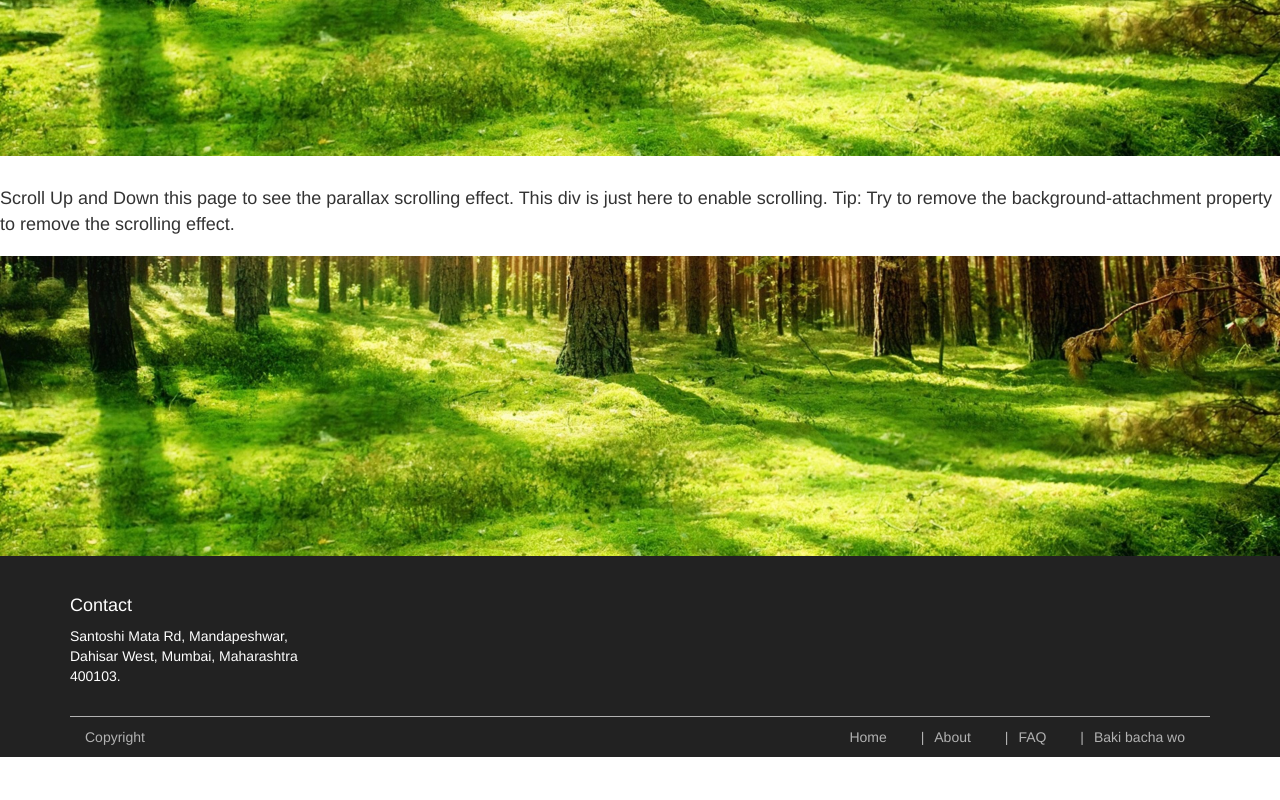
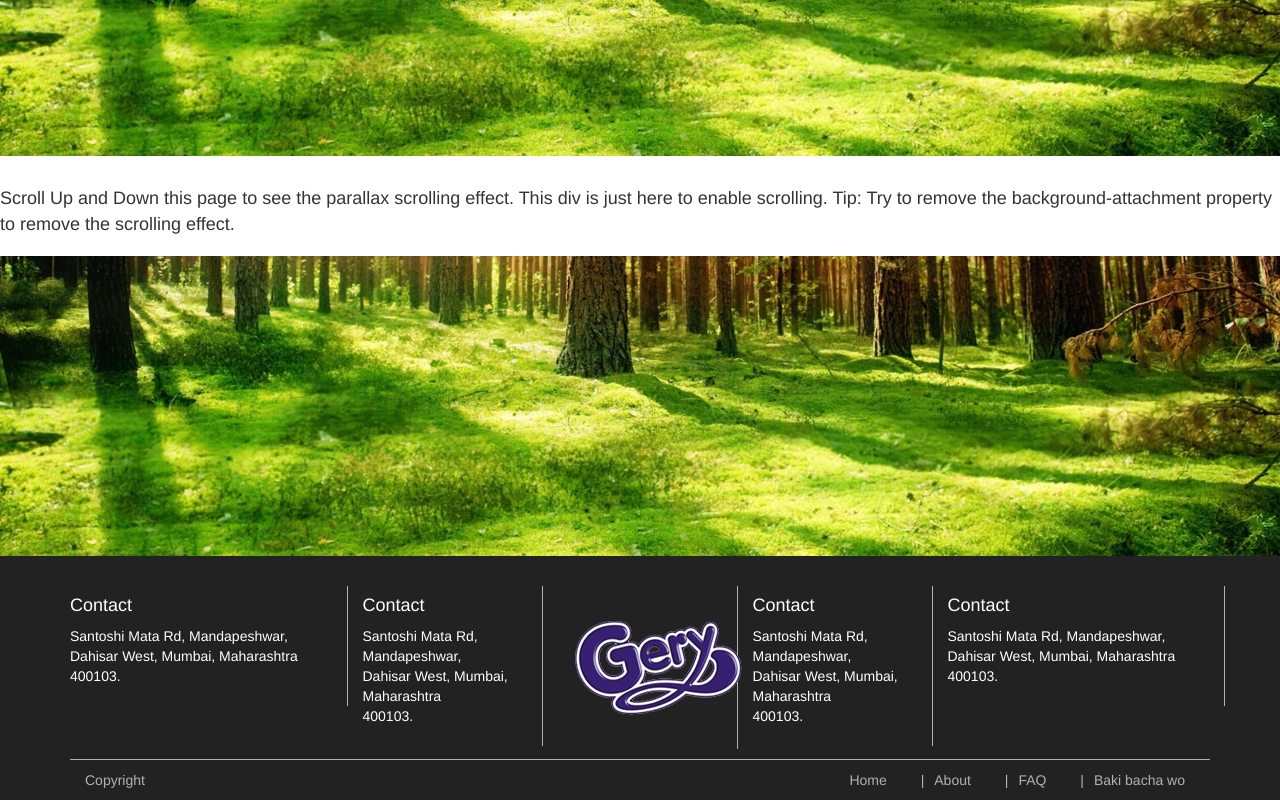
Before and after one commit to Mumbaikar007/Team-Rocket, a plain HTML site: page index.html in a window 1280 px wide. Shown: the part 875-1675 px from the top of the page. Before the commit the page ends 1632 px from the top, so only its background shows below. Drawn offline with Linux system fonts and the light colour scheme.

Commit message:
Modifying Footer

```diff
--- a/css/custom.css
+++ b/css/custom.css
@@ -59,6 +59,10 @@
 
 }
 
+.right{
+	border-right: 1px solid #b2b2b2;
+}
+
 /*Tanmay */
 .eqcol{
 	display: flex;
--- a/index.html
+++ b/index.html
@@ -137,7 +137,8 @@
 	    	<div class="container">
 
 	    		<div class = "row">
-	    			<div class = "col-md-5">
+
+	    			<div class = "col-md-3 right">
 	    				<h4>Contact</h4>
 	    				<address>
 	    					Santoshi Mata Rd, Mandapeshwar,<br>
@@ -146,6 +147,42 @@
 
 	    				</address>
 	    			</div>
+
+	    			<div class="col-md-2 right" >
+	    				<h4>Contact</h4>
+	    				<address>
+	    					Santoshi Mata Rd, Mandapeshwar,<br>
+	    					Dahisar West, Mumbai, Maharashtra<br>
+	    					400103.
+
+	    				</address>
+	    			</div>
+
+	    			<div class="col-md-2 right">
+	    				<img src="images/Gery1.png">
+	    			</div>
+
+	    			<div class = "col-md-2 right">
+	    				<h4>Contact</h4>
+	    				<address>
+	    					Santoshi Mata Rd, Mandapeshwar,<br>
+	    					Dahisar West, Mumbai, Maharashtra<br>
+	    					400103.
+
+	    				</address>
+	    			</div>
+
+	    			<div class="col-md-3 right">
+	    				<h4>Contact</h4>
+	    				<address>
+	    					Santoshi Mata Rd, Mandapeshwar,<br>
+	    					Dahisar West, Mumbai, Maharashtra<br>
+	    					400103.
+
+	    				</address>
+	    			</div>
+
+
 	    		</div>
 
 	    		<div class = "bottom-footer">
```
Also changed, not shown: images/Gery1.png (added).
